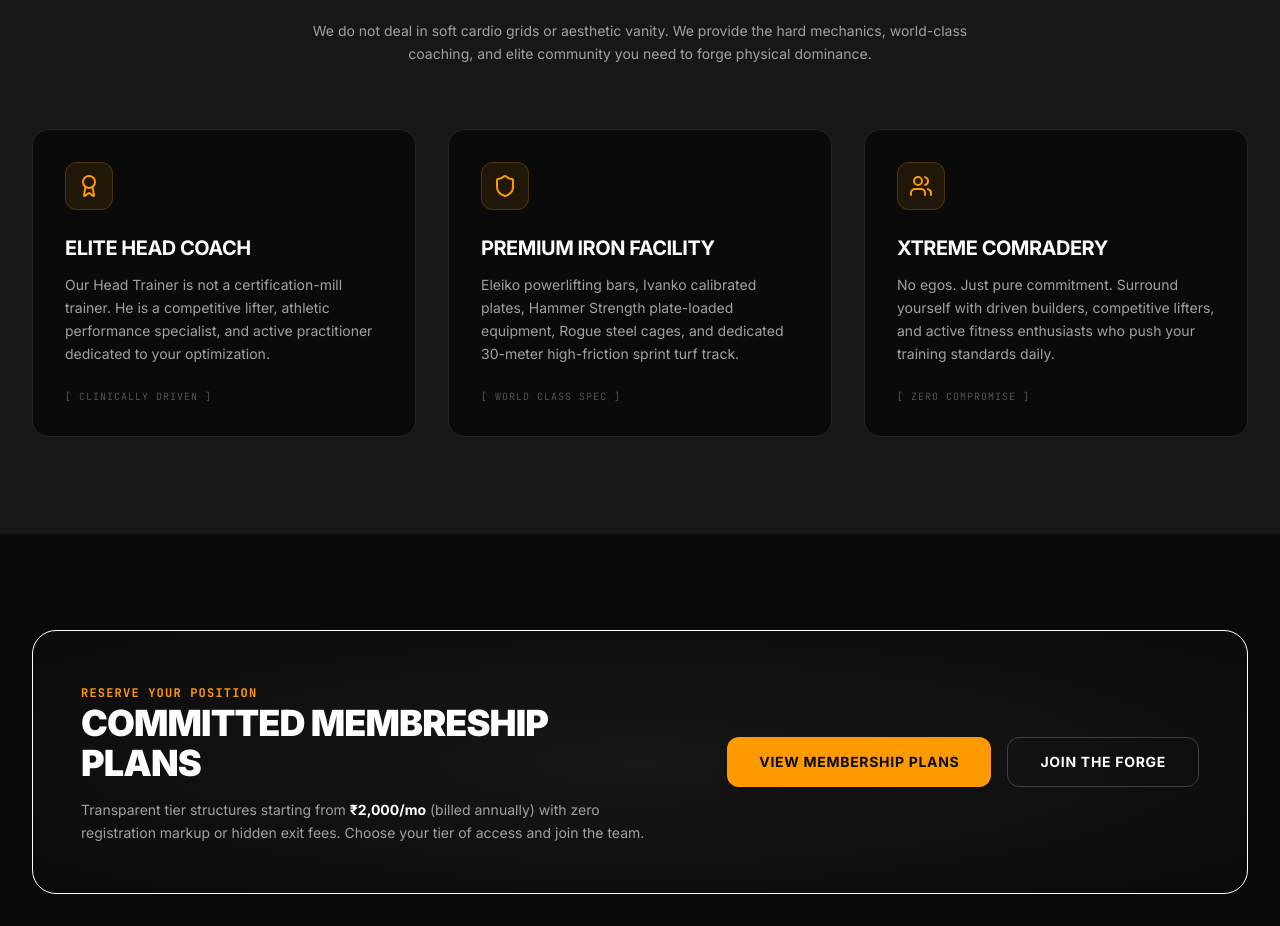
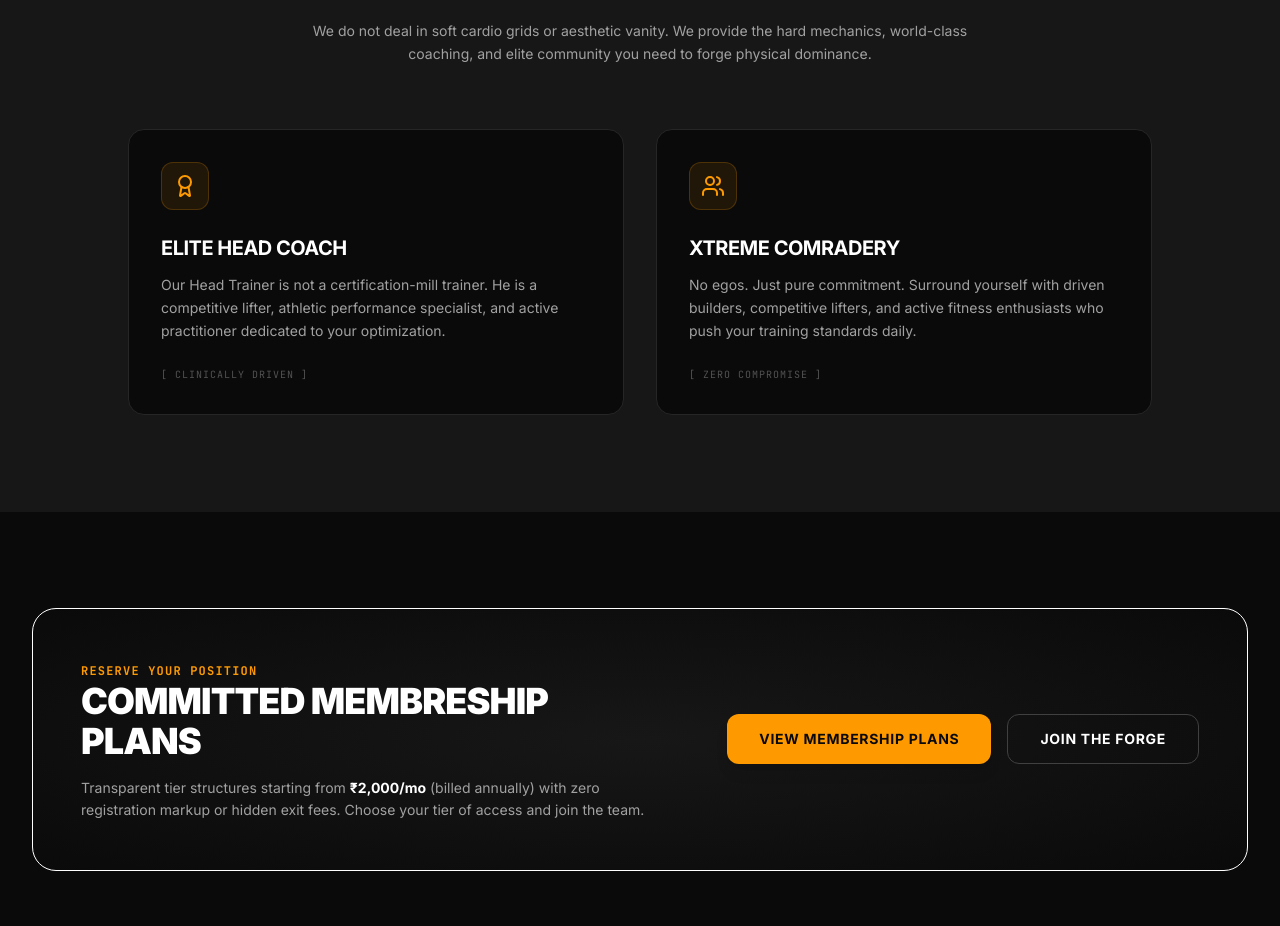
Before and after one commit to pavangowdasv/xtreme-fitness-studio, a React (Vite) app: page / in a window 1280 px wide. Shown: the part 1920-2846 px from the top of the page. Built offline with nearby package versions, Linux system fonts and the light colour scheme.

Commit message:
Remove PREMIUM IRON FACILITY card from HomeView and align remaining cards in 2-column grid

```diff
--- a/src/components/HomeView.tsx
+++ b/src/components/HomeView.tsx
@@ -1056,7 +1056,7 @@ export default function HomeView({ setCurrentTab, onOpenEnroll }: HomeViewProps)
             </p>
           </div>
 
-          <div className="grid grid-cols-1 md:grid-cols-3 gap-8">
+          <div className="grid grid-cols-1 md:grid-cols-2 gap-8 max-w-5xl mx-auto">
             {/* Box 1: Elite Coaching */}
             <div className="bg-neutral-950 border border-neutral-800 p-8 rounded-2xl flex flex-col justify-between group hover:border-neutral-700 transition">
               <div>
@@ -1075,25 +1075,7 @@ export default function HomeView({ setCurrentTab, onOpenEnroll }: HomeViewProps)
               </span>
             </div>
 
-            {/* Box 2: Premium Gear */}
-            <div className="bg-neutral-950 border border-neutral-800 p-8 rounded-2xl flex flex-col justify-between group hover:border-neutral-700 transition">
-              <div>
-                <div className="bg-amber-500/10 text-amber-500 h-12 w-12 rounded-xl flex items-center justify-center border border-amber-500/20 mb-6 group-hover:bg-amber-500 group-hover:text-neutral-950 transition-colors">
-                  <Shield className="h-6 w-6" />
-                </div>
-                <h3 className="text-xl font-sans font-bold text-white uppercase tracking-tight">
-                  PREMIUM IRON FACILITY
-                </h3>
-                <p className="text-sm text-neutral-400 mt-3 leading-relaxed">
-                  Eleiko powerlifting bars, Ivanko calibrated plates, Hammer Strength plate-loaded equipment, Rogue steel cages, and dedicated 30-meter high-friction sprint turf track.
-                </p>
-              </div>
-              <span className="block font-mono text-[10px] text-neutral-600 mt-6 uppercase tracking-widest">
-                [ WORLD CLASS SPEC ]
-              </span>
-            </div>
-
-            {/* Box 3: Supportive Community */}
+            {/* Box 2: Supportive Community */}
             <div className="bg-neutral-950 border border-neutral-800 p-8 rounded-2xl flex flex-col justify-between group hover:border-neutral-700 transition">
               <div>
                 <div className="bg-amber-500/10 text-amber-500 h-12 w-12 rounded-xl flex items-center justify-center border border-amber-500/20 mb-6 group-hover:bg-amber-500 group-hover:text-neutral-950 transition-colors">
```
